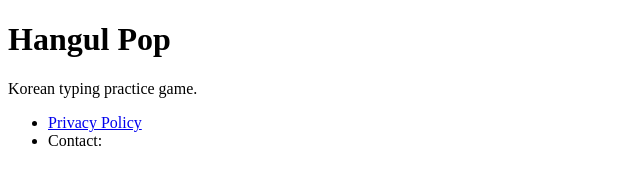
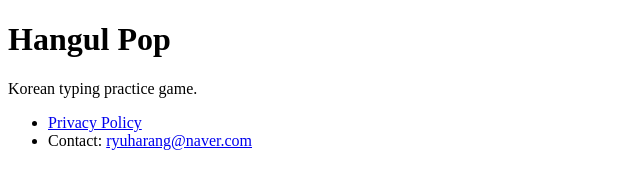
Before and after one commit to xenoslab/xenoslab.github.io, a plain HTML site: page index.html in a window 1280 px wide. Shown: the whole page, without its empty margins (0-640 px from the left). Drawn offline with Linux system fonts and the light colour scheme.

Commit message:
Update index.html

```diff
--- a/index.html
+++ b/index.html
@@ -10,7 +10,7 @@
   <p>Korean typing practice game.</p>
   <ul>
     <li><a href="privacy.html">Privacy Policy</a></li>
-    <li>Contact: <!-- your email --></li>
+    <li>Contact: <a href="mailto:ryuharang@naver.com">ryuharang@naver.com</a></li>
   </ul>
 </body>
 </html>
```
